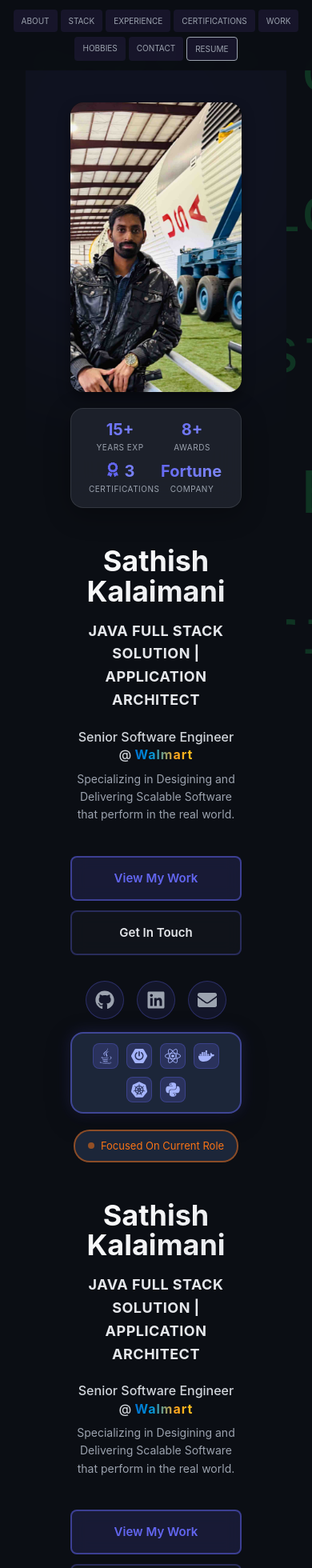
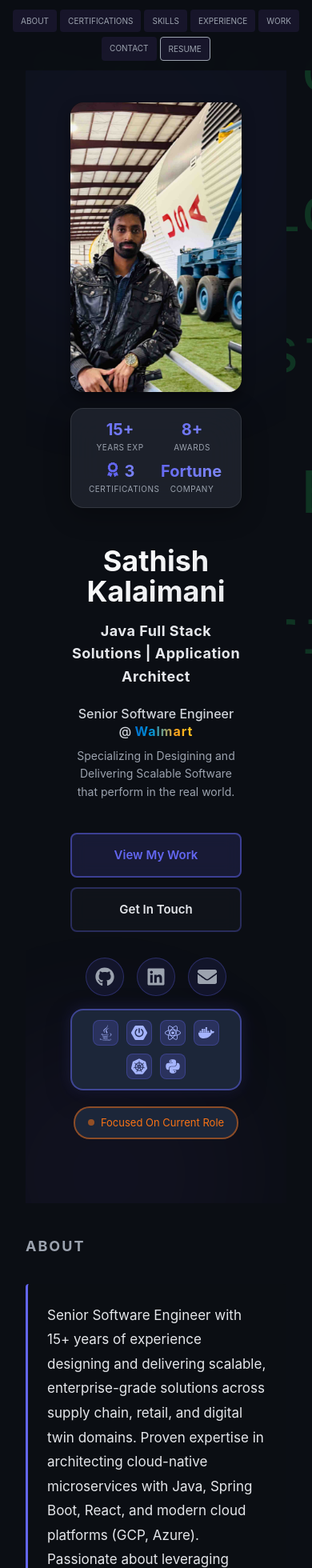
Before and after one commit to Sathish-Kalaimani/portfolio, a React (Create React App) app: page / in a window 390 px wide. Shown: the top 1960 px of the page at 80% size. Built offline with nearby package versions, Linux system fonts and the light colour scheme.

Commit message:
Fresh package-lock.json synced with package.json

```diff
--- a/src/App.css
+++ b/src/App.css
@@ -159,7 +159,6 @@ main {
   padding: 40px 0;
   background: var(--bg);
   position: relative;
-  z-index: 2;
 }
 
 .section h3 {
@@ -843,11 +842,12 @@ main {
 
 @media (max-width: 900px) {
   .hero {
+    display: flex;
     min-height: 60vh;
     padding: 60px 20px 160px 20px;
     background: rgba(11, 14, 20, 1);
+    position: relative;
     overflow: hidden;
-    position: relative;
     z-index: 1;
   }
 
@@ -944,6 +944,7 @@ main {
 
 @media (max-width: 768px) {
   .hero {
+    display: flex;
     padding: 40px 16px 80px 16px;
     background: #0b0e14;
     overflow: hidden;
--- a/src/components/Hero.jsx
+++ b/src/components/Hero.jsx
@@ -10,7 +10,7 @@ export function Hero() {
   const isAvailableForOpportunities = false; // Set to false when not looking for jobs
 
   const name = "Sathish Kalaimani";
-  const title = "JAVA FULL STACK SOLUTION | APPLICATION ARCHITECT";
+  const title = "Java Full Stack Solutions | Application Architect";
   const subtitle = "Senior Software Engineer";
   const tagline = "Specializing in Desigining and Delivering Scalable Software that perform in the real world.";
 
@@ -64,6 +64,7 @@ export function Hero() {
       <motion.div
         className="hero-bg-circle hero-bg-circle-1"
         animate={floatAnimation}
+        style={{willChange:'transform'}}
       />
       <motion.div
         className="hero-bg-circle hero-bg-circle-2"
@@ -75,6 +76,7 @@ export function Hero() {
             ease: "easeInOut"
           }
         }}
+        style={{willChange:'transform'}}
       />
 
       <div className="hero-inner">
@@ -204,91 +206,6 @@ export function Hero() {
             </div>
           </motion.div>
         </motion.div>
-
-        <motion.div
-          className="hero-content"
-          variants={fadeIn}
-        >
-          <motion.h1 variants={fadeIn}>
-            {name}
-          </motion.h1>
-
-          <motion.h2 variants={fadeIn}>
-            {title}
-          </motion.h2>
-
-          <motion.p className="hero-subtitle" variants={fadeIn}>
-            {subtitle} <span>@ </span><span className="hero-company">Walmart</span>
-          </motion.p>
-
-          <motion.p className="hero-tagline" variants={fadeIn}>
-            {tagline}
-          </motion.p>
-
-          <motion.div className="hero-cta" variants={fadeIn}>
-            <a href="#work" className="btn btn-primary">
-              View My Work
-            </a>
-            <a href="#contact" className="btn btn-outline">
-              Get In Touch
-            </a>
-          </motion.div>
-
-          <motion.div className="hero-social" variants={fadeInFast}>
-            <a
-              href="https://github.com/Sathish-Kalaimani"
-              target="_blank"
-              rel="noopener noreferrer"
-              className="social-icon"
-            >
-              <FaGithub size={24} />
-            </a>
-            <a
-              href="https://www.linkedin.com/in/sathish-kalaimani-83927557/"
-              target="_blank"
-              rel="noopener noreferrer"
-              className="social-icon"
-            >
-              <FaLinkedin size={24} />
-            </a>
-            <a
-              href="mailto:Sathish.Kalaimani7@gmail.com"
-              className="social-icon"
-            >
-              <FaEnvelope size={24} />
-            </a>
-          </motion.div>
-
-          {/* Quick Stats Mini Bar */}
-          <motion.div className="hero-quick-stats" variants={fadeInFast}>
-            <div className="quick-stat-icon">
-              <FaJava size={20} />
-            </div>
-            <div className="quick-stat-icon">
-              <SiSpringboot size={20} />
-            </div>
-            <div className="quick-stat-icon">
-              <FaReact size={20} />
-            </div>
-            <div className="quick-stat-icon">
-              <FaDocker size={20} />
-            </div>
-            <div className="quick-stat-icon">
-              <SiKubernetes size={20} />
-            </div>
-            <div className="quick-stat-icon">
-              <FaPython size={20} />
-            </div>
-          </motion.div>
-
-          {/* Bottom Status Badges */}
-          <motion.div className="hero-bottom-badges" variants={fadeInFast}>
-            <div className={`hero-badge ${isAvailableForOpportunities ? 'available' : 'unavailable'}`}>
-              <span className="badge-dot"></span>
-              <span>{isAvailableForOpportunities ? 'Open To New Opportunities' : 'Focused On Current Role'}</span>
-            </div>
-          </motion.div>
-        </motion.div>
       </div>
     </motion.section>
   );
--- a/src/components/Navigation.jsx
+++ b/src/components/Navigation.jsx
@@ -6,11 +6,11 @@ export function Navigation() {
       <div className="nav-inner">
         <div className="nav-links">
           <a href="#about">ABOUT</a>
-          <a href="#stack">STACK</a>
+          {/* <a href="#hobbies">HOBBIES</a> */}
+          <a href="#certifications">CERTIFICATIONS</a>
+          <a href="#stack">SKILLS</a>
           <a href="#experience">EXPERIENCE</a>
-          <a href="#certifications">CERTIFICATIONS</a>
           <a href="#work">WORK</a>
-          <a href="#hobbies">HOBBIES</a>
           <a href="#contact">CONTACT</a>
           <a className="resume" href="/Sathish-Kalaimani-Resume.pdf">RESUME</a>
         </div>
--- a/src/components/TechStack.jsx
+++ b/src/components/TechStack.jsx
@@ -61,7 +61,7 @@ export function TechStack() {
 
   return (
     <section id="stack" className="section skills">
-      <h3>TECH STACK</h3>
+      <h3>SKILLS</h3>
       <motion.div
         className="skills-logos"
         initial="hidden"
```
Also changed, not shown: 1 other file (tests, documents, lock files or other folders).
